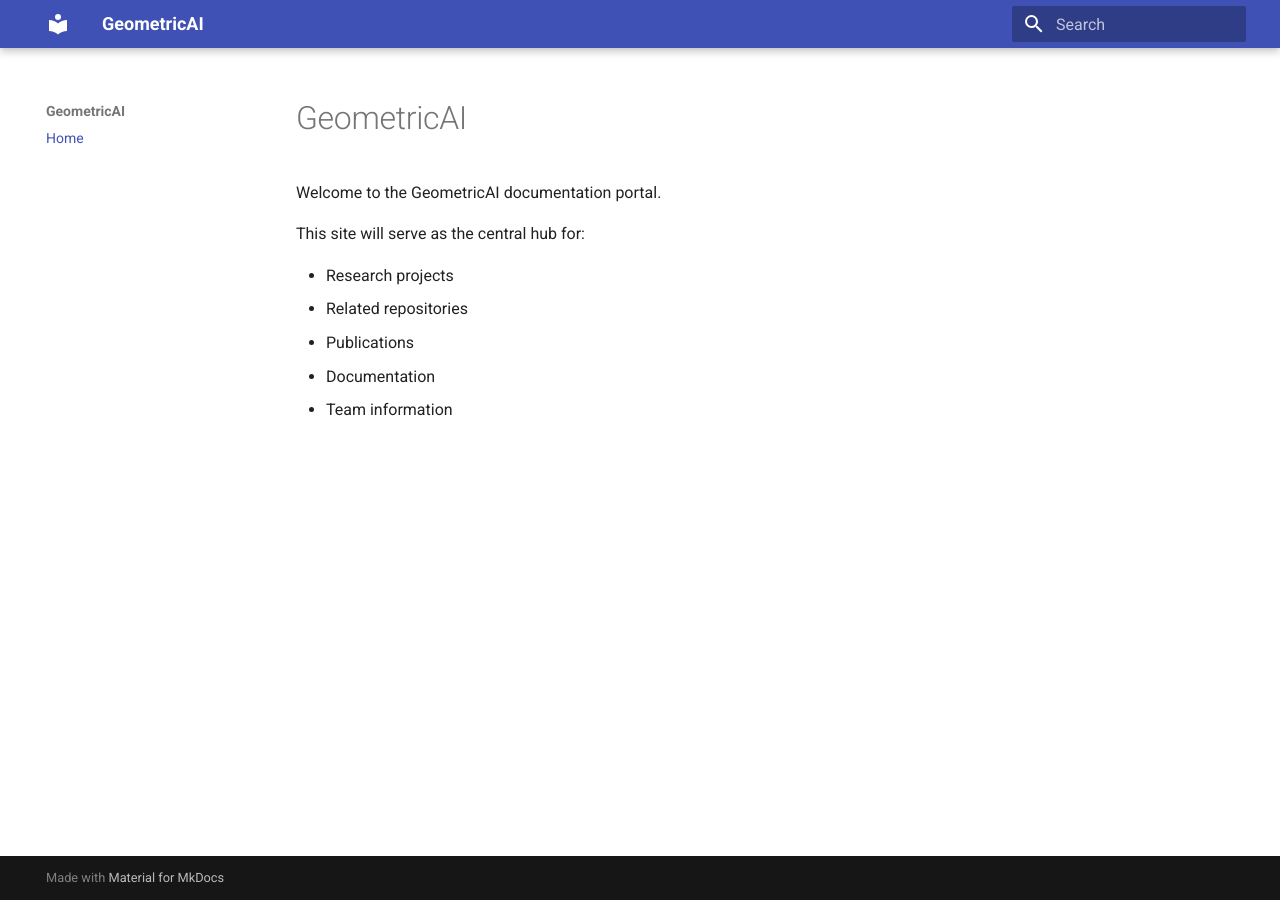
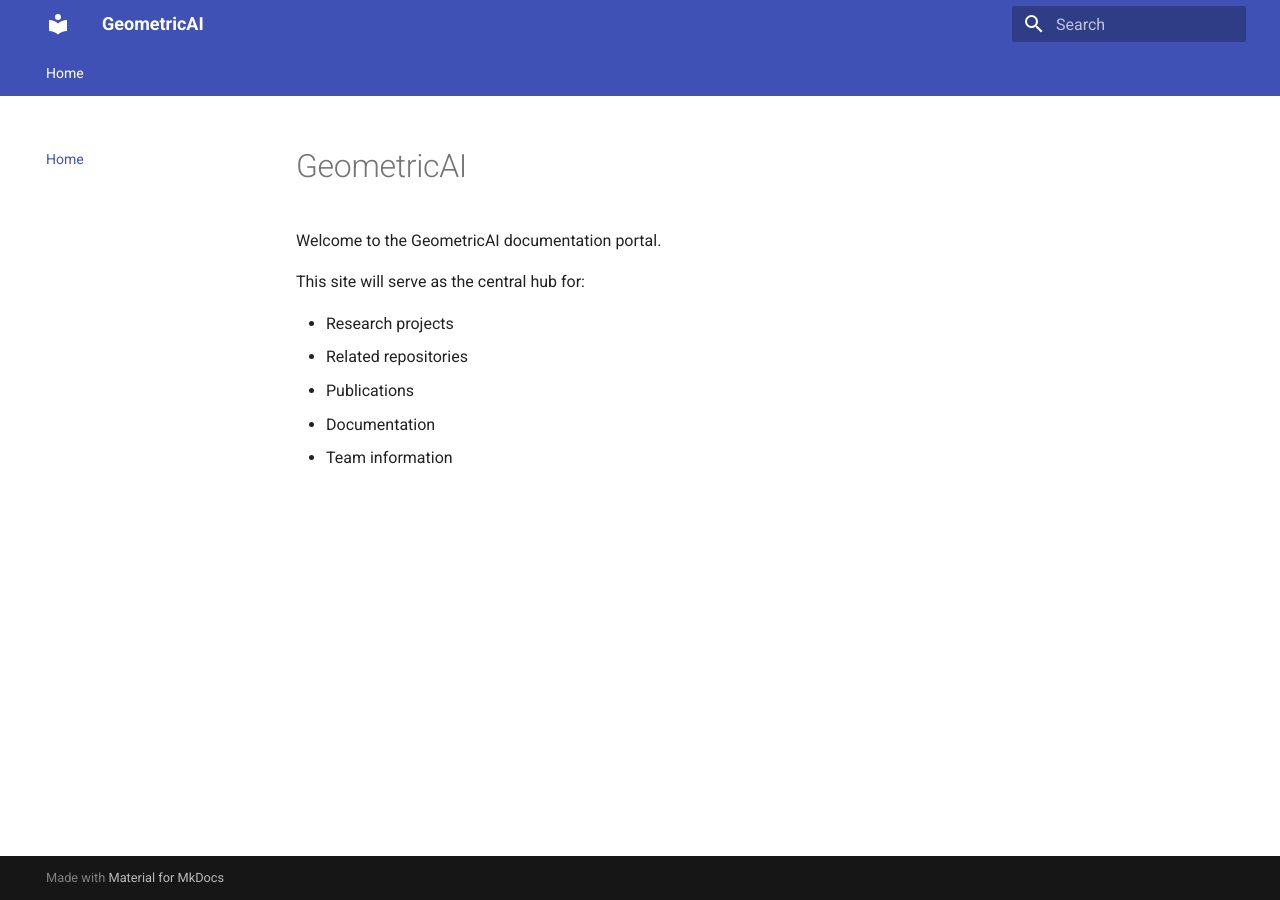
Before and after one commit to mehmetyamac/GeometricAI, an MkDocs documentation site: the page built from docs/index.md, in a window 1280 px wide. Built offline with MkDocs 1.6.1 and Material for MkDocs 9.7.7, drawn with Linux system fonts in a browser that asks for light colours.

```diff
--- a/mkdocs.yml
+++ b/mkdocs.yml
@@ -5,5 +5,15 @@ site_url: https://mehmetyamac.github.io/GeometricAI/
 theme:
   name: material
 
+  features:
+    - navigation.tabs
+    - navigation.sections
+    - navigation.top
+    - search.highlight
+    - content.code.copy
+
+plugins:
+  - search
+
 nav:
   - Home: index.md
--- a/requirements.txt
+++ b/requirements.txt
@@ -1,2 +1,2 @@
-mkdocs
-mkdocs-material
+mkdocs>=1.6
+mkdocs-material>=9.6
```
Also changed, not shown: docs/contact.md (added), docs/news.md (added), docs/projects.md (added), docs/publications.md (added), docs/repositories.md (added), docs/team.md (added), 1 other file.
